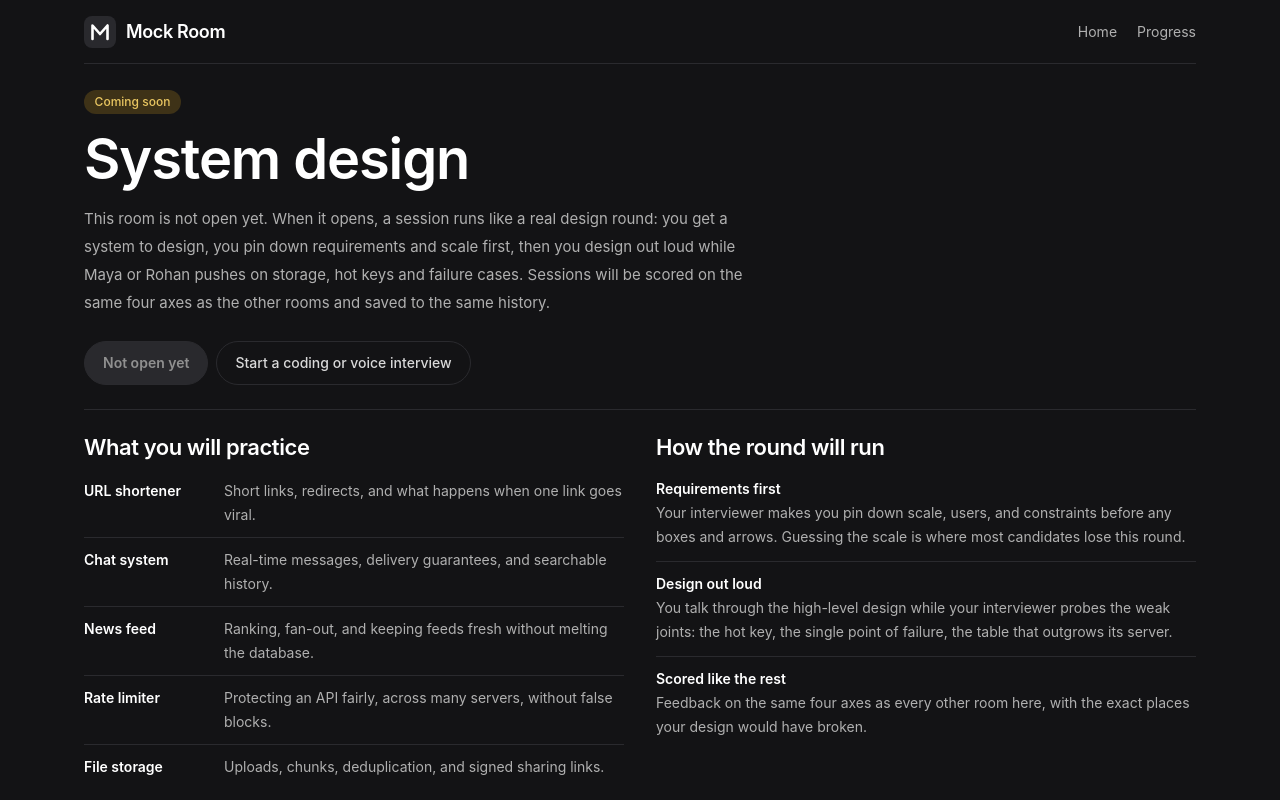
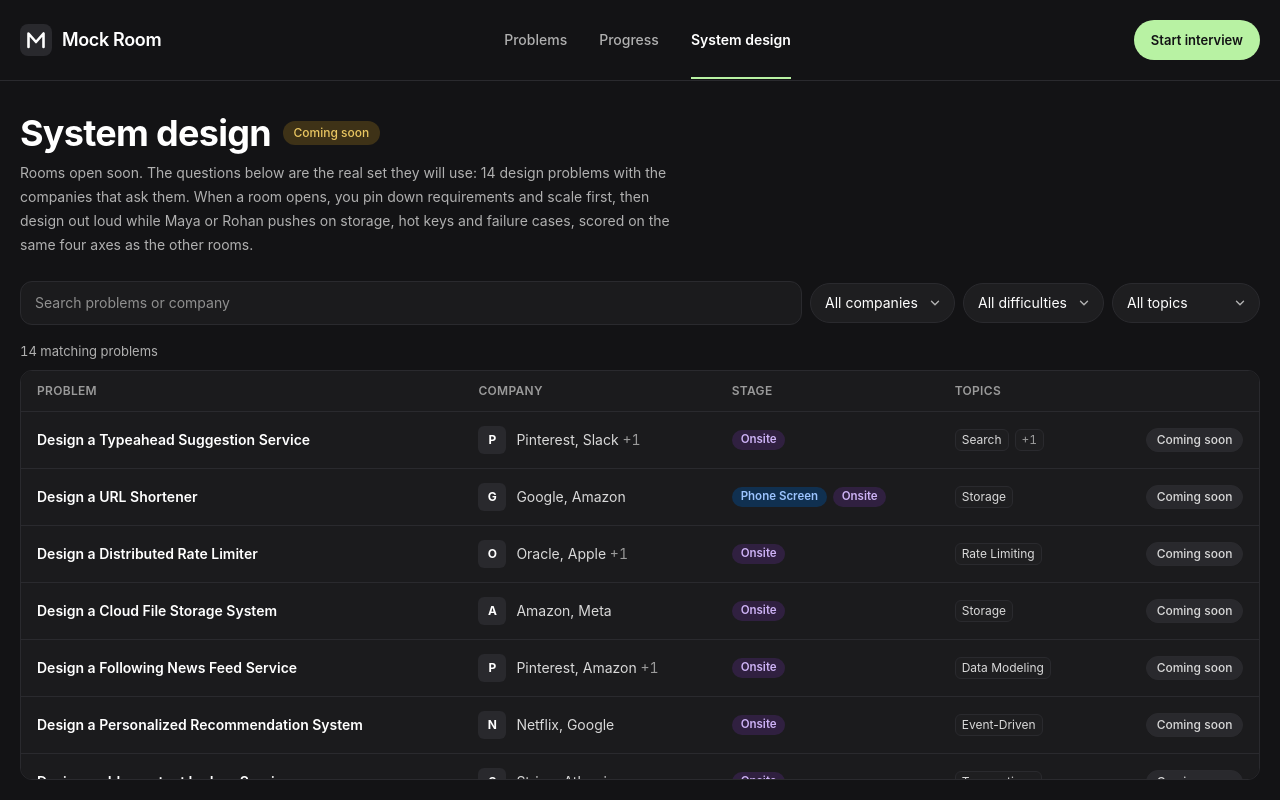
Before and after one commit to krishbuilds01/MockRoom, a Next.js app: page /system-design in a window 1280 px wide. Built offline with nearby package versions, Linux system fonts and the light colour scheme.

Commit message:
System design page restyled as the bank table with focus highlighting, rooms still coming soon

```diff
--- a/src/app/system-design/page.tsx
+++ b/src/app/system-design/page.tsx
@@ -1,73 +1,29 @@
-import Link from "next/link";
-import Logo from "@/components/Logo";
-import Footer from "@/components/Footer";
+import TopNav from "@/components/TopNav";
+import ProblemBank from "@/components/ProblemBank";
+import { countByFormat } from "@/lib/problemBank";
 
-const topics = [
-  { name: "URL shortener", note: "Short links, redirects, and what happens when one link goes viral." },
-  { name: "Chat system", note: "Real-time messages, delivery guarantees, and searchable history." },
-  { name: "News feed", note: "Ranking, fan-out, and keeping feeds fresh without melting the database." },
-  { name: "Rate limiter", note: "Protecting an API fairly, across many servers, without false blocks." },
-  { name: "File storage", note: "Uploads, chunks, deduplication, and signed sharing links." },
-];
+export default async function SystemDesignPage({ searchParams }: { searchParams: Promise<{ focus?: string }> }) {
+  const sp = await searchParams;
 
-const rounds = [
-  { title: "Requirements first", text: "Your interviewer makes you pin down scale, users, and constraints before any boxes and arrows. Guessing the scale is where most candidates lose this round." },
-  { title: "Design out loud", text: "You talk through the high-level design while your interviewer probes the weak joints: the hot key, the single point of failure, the table that outgrows its server." },
-  { title: "Scored like the rest", text: "Feedback on the same four axes as every other room here, with the exact places your design would have broken." },
-];
-
-export default function SystemDesignPage() {
   return (
-    <main className="mx-auto flex h-dvh w-full max-w-6xl flex-col overflow-hidden px-5">
-      <nav className="flex h-16 shrink-0 items-center justify-between border-b border-line">
-        <Logo />
-        <div className="flex items-center gap-5 text-sm text-neutral-600">
-          <Link href="/" className="hover:text-neutral-900">Home</Link>
-          <Link href="/progress" className="hover:text-neutral-900">Progress</Link>
+    <div className="flex h-dvh flex-col overflow-hidden bg-ink">
+      <TopNav active="system-design" />
+      <main className="mx-auto flex min-h-0 w-full max-w-[1340px] flex-1 flex-col px-5 pb-5">
+        <header className="shrink-0 pt-8">
+          <div className="flex flex-wrap items-center gap-3">
+            <h1 className="font-display text-4xl font-bold tracking-tight text-white">System design</h1>
+            <span className="badge badge-mid">Coming soon</span>
+          </div>
+          <p className="mt-2 max-w-2xl text-sm leading-6 text-neutral-600">
+            Rooms open soon. The questions below are the real set they will use: {countByFormat("system-design")} design problems
+            with the companies that ask them. When a room opens, you pin down requirements and scale first, then design out loud
+            while Maya or Rohan pushes on storage, hot keys and failure cases, scored on the same four axes as the other rooms.
+          </p>
+        </header>
+        <div className="mt-2 flex min-h-0 flex-1 flex-col">
+          <ProblemBank fixedFormat="system-design" focusSlug={sp.focus} showShortcuts={false} />
         </div>
-      </nav>
-
-      <header className="max-w-2xl shrink-0 pt-6">
-        <span className="badge badge-mid">Coming soon</span>
-        <h1 className="mt-4 font-display text-display font-semibold">System design</h1>
-        <p className="mt-4 text-[15px] leading-7 text-neutral-600">
-          This room is not open yet. When it opens, a session runs like a real design round: you get a system to design, you pin
-          down requirements and scale first, then you design out loud while Maya or Rohan pushes on storage, hot keys and failure
-          cases. Sessions will be scored on the same four axes as the other rooms and saved to the same history.
-        </p>
-        <div className="mt-6 flex flex-wrap gap-2">
-          <button type="button" disabled className="btn btn-accent">Not open yet</button>
-          <Link href="/" className="btn btn-ghost">Start a coding or voice interview</Link>
-        </div>
-      </header>
-
-      <section className="mt-6 grid shrink-0 items-start gap-8 border-t border-line pt-6 lg:grid-cols-2">
-        <div>
-          <h2 className="font-display text-h2 font-semibold">What you will practice</h2>
-          <div className="mt-2 divide-y divide-line">
-            {topics.map((t) => (
-              <div key={t.name} className="flex flex-wrap items-baseline gap-x-3 py-2.5">
-                <span className="w-32 shrink-0 text-sm font-semibold">{t.name}</span>
-                <span className="min-w-0 flex-1 text-sm leading-6 text-neutral-600">{t.note}</span>
-              </div>
-            ))}
-          </div>
-        </div>
-        <div>
-          <h2 className="font-display text-h2 font-semibold">How the round will run</h2>
-          <div className="mt-2 divide-y divide-line">
-            {rounds.map((r) => (
-              <div key={r.title} className="py-3 first:pt-2.5">
-                <div className="text-sm font-semibold">{r.title}</div>
-                <p className="mt-0.5 text-sm leading-6 text-neutral-600">{r.text}</p>
-              </div>
-            ))}
-          </div>
-        </div>
-      </section>
-      <div className="mt-auto">
-        <Footer />
-      </div>
-    </main>
+      </main>
+    </div>
   );
 }
```
